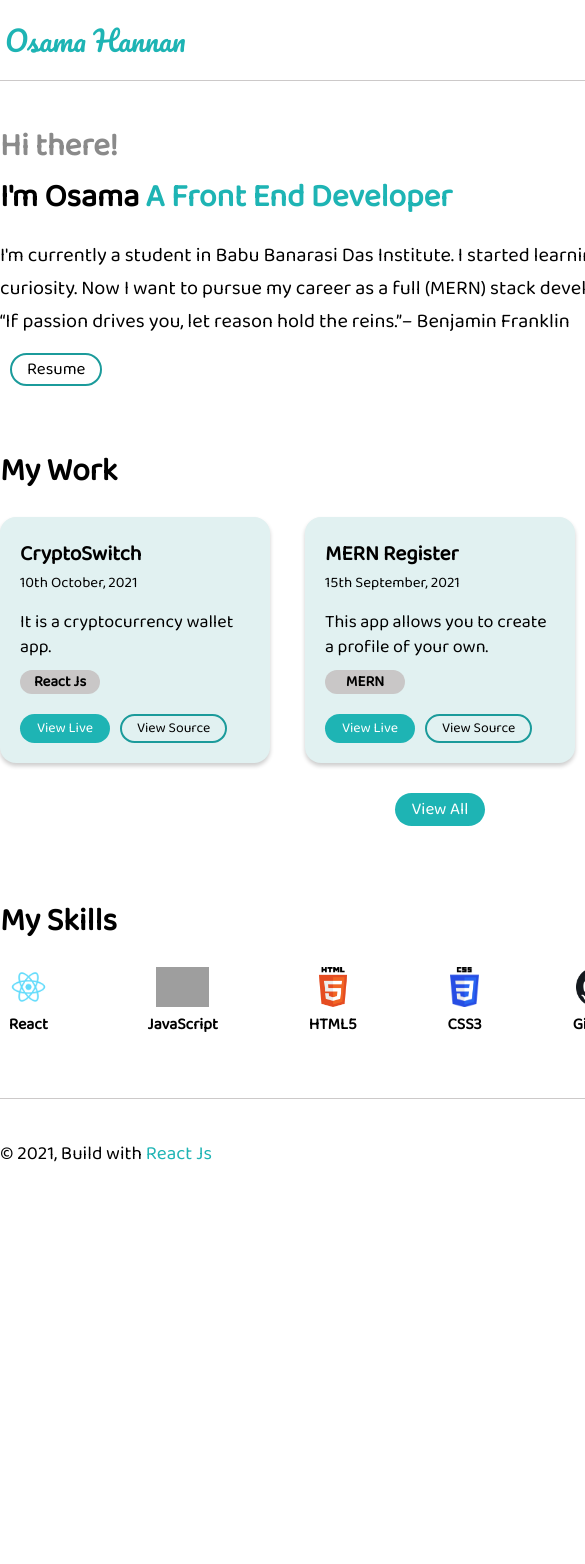
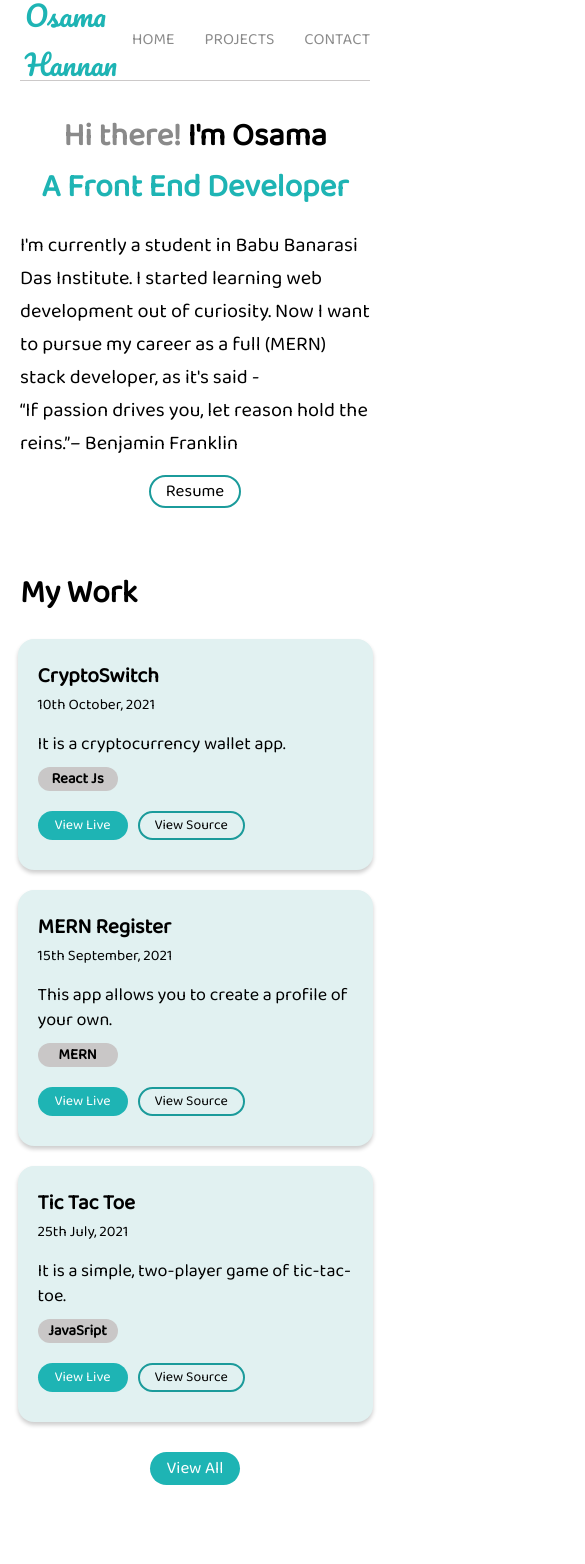
Before and after one commit to osamahannan/Portfolio-2.0, a React (Create React App) app: page / in a window 390 px wide. Shown: the top 1564 px of the page, 585 px wide, since content can reach past the window. Before the commit the page ends 1209 px from the top, so only its background shows below. Built offline with nearby package versions, Linux system fonts and the light colour scheme; grey boxes are pictures that could not be loaded.

Commit message:
made home page responsive

```diff
--- a/package.json
+++ b/package.json
@@ -9,6 +9,7 @@
     "react": "^17.0.2",
     "react-dom": "^17.0.2",
     "react-icons": "^4.3.1",
+    "react-responsive": "^9.0.0-beta.4",
     "react-router-dom": "^5.3.0",
     "react-scripts": "4.0.3",
     "web-vitals": "^1.1.2"
--- a/src/Components/Home.js
+++ b/src/Components/Home.js
@@ -1,5 +1,6 @@
 import React from "react";
 import { Link } from "react-router-dom";
+import { useMediaQuery } from "react-responsive";
 import javascript from "../Assets/javascript.png";
 import html from "../Assets/html.png";
 import java from "../Assets/java.png";
@@ -9,13 +10,15 @@ import css from "../Assets/css.png";
 import github from "../Assets/github.png";
 
 const Home = () => {
+
+  // const isTablet = useMediaQuery({ query: "(min-width: 1100px)" });
+  const isMobile = useMediaQuery({ query: "(min-width: 650px)" });
+
   return (
     <div className="home">
       <div className="about">
-        <h1 className="there">Hi there!</h1>
-        <h1 className="osama">
-          I'm Osama <span className="developer">A Front End Developer</span>
-        </h1>
+        <h1><span className ="there">Hi there!</span> {!isMobile ? <span className="osama">I'm Osama</span> : ""} </h1>
+        <h1>{isMobile ? <span className="osama">I'm Osama</span> : ""} <span className="developer">A Front End Developer</span></h1>
         <p>
           I'm currently a student in Babu Banarasi Das Institute. I started
           learning web development out of curiosity. Now I want to pursue my
@@ -70,7 +73,7 @@ const Home = () => {
               </button>
             </div>
           </div>
-          <div className="card">
+          <div className="card middle">
             <h3>MERN Register</h3>
             <small>
               <time>15th September, 2021</time>
--- a/src/index.css
+++ b/src/index.css
@@ -1,10 +1,10 @@
-@import url('https://fonts.googleapis.com/css2?family=Baloo+Bhai+2&display=swap');
-@import url('https://fonts.googleapis.com/css2?family=Baloo+Bhai+2&family=Dancing+Script:wght@700&family=Pacifico&display=swap');
+@import url("https://fonts.googleapis.com/css2?family=Baloo+Bhai+2&display=swap");
+@import url("https://fonts.googleapis.com/css2?family=Baloo+Bhai+2&family=Dancing+Script:wght@700&family=Pacifico&display=swap");
 
 * {
   margin: 0;
   padding: 0;
-  font-family: 'Baloo Bhai 2', cursive;
+  font-family: "Baloo Bhai 2", cursive;
 }
 
 .App {
@@ -28,8 +28,8 @@
   text-decoration: none;
   color: rgb(30, 180, 180);
   font-size: 28px;
-  font-family: 'Dancing Script', cursive;
-  font-family: 'Pacifico', cursive;
+  font-family: "Dancing Script", cursive;
+  font-family: "Pacifico", cursive;
 }
 
 .navbar ul {
@@ -61,7 +61,7 @@
 .about {
   display: flex;
   flex-direction: column;
-  margin-top: 40px;
+  margin-top: 60px;
 }
 
 .there {
@@ -81,18 +81,19 @@
   margin-top: 1rem;
 }
 
-.project-container, .skills {
+.project-container,
+.skills {
   display: flex;
   flex-direction: column;
   margin-top: 60px;
 }
 
-.project-card, .skill-card {
+.project-card {
   display: flex;
-  justify-content: space-between;
 }
 
-.card, .card2 {
+.card,
+.card2 {
   display: flex;
   flex-direction: column;
   width: 230px;
@@ -102,6 +103,10 @@
   background-color: rgb(225, 241, 241);
   border-radius: 16px;
   box-shadow: 0 3px 4px 0 rgba(0, 0, 0, 0.2), 0 0px 0px 0 rgba(0, 0, 0, 0.19);
+}
+
+.middle {
+  margin: 20px 35px;
 }
 
 .card span {
@@ -115,14 +120,24 @@
   border-radius: 12px;
 }
 
-.card p, .card2 p {
+.card p,
+.card2 p {
   line-height: 25px;
   margin-top: 15px;
 }
 
+.button-container {
+  display: flex;
+  /* justify-content: center; */
+  align-items: center;
+  flex-wrap: wrap;
+  align-items: center;
+  margin-top: 10px;
+}
+
 .button {
   display: flex;
-  margin:auto;
+  margin: auto;
   padding: 10px;
 }
 
@@ -143,7 +158,7 @@
 
 .view {
   font-size: 14px;
-  margin-top: 20px;
+  margin: 10px 10px 10px 0;
 }
 
 .btn2 {
@@ -154,7 +169,6 @@
   border-radius: 24px;
   cursor: pointer;
   font-size: 14px;
-  margin-left: 10px;
 }
 
 .btn2:hover {
@@ -178,7 +192,8 @@
   display: flex;
   flex-direction: column;
   align-items: center;
-  margin-top: 20px;
+  margin: 30px 20px 0 0;
+  width: 103px;
 }
 
 .image img {
@@ -193,6 +208,13 @@
   height: 13vh;
   margin-top: 60px;
   border-top: 1px solid rgb(204, 201, 201);
+}
+
+.skill-card {
+  display: flex;
+  justify-content: center;
+  align-items: center;
+  flex-wrap: wrap;
 }
 
 .copyright {
@@ -242,3 +264,32 @@
   align-items: center;
   margin-top: 30px;
 }
+
+@media only screen and (max-width: 900px) {
+  .App {
+    width: unset;
+    padding: 0 20px;
+  }
+}
+
+@media only screen and (max-width: 650px) {
+
+  .about {
+    align-items: center;
+    margin-top: 30px;
+  }
+
+  .project-card {
+    flex-direction: column;
+    align-items: center;
+  }
+
+  .card {
+    width: 90%;
+  }
+
+  .middle {
+    margin: 0;
+  }
+
+}
```
Also changed, not shown: public/logo.png, 1 other file (tests, documents, lock files or other folders).
